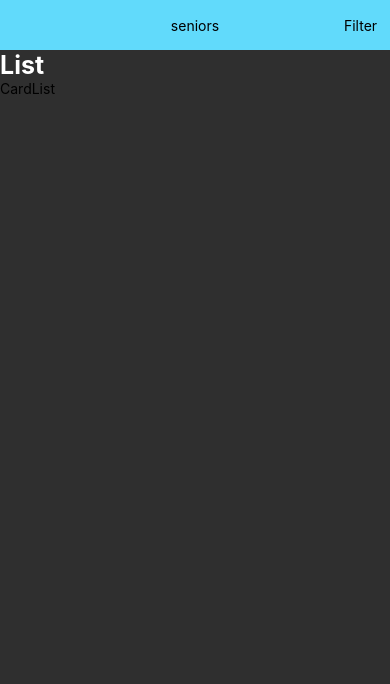
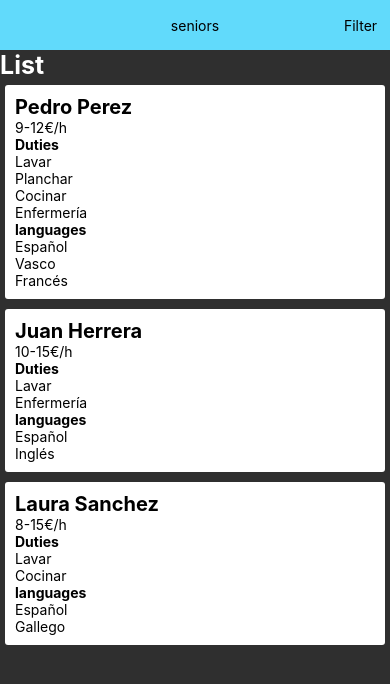
Before and after one commit to onebeyond/seniors-app, a React Native app: screen / in a window 390 px wide. Shown: the top 684 px of the page. Built offline with nearby package versions, Linux system fonts and the light colour scheme.

Commit message:
Implementing CardList. WIP

```diff
--- a/App.js
+++ b/App.js
@@ -59,7 +59,7 @@ export default class App extends Component<Props> {
             {this.state.loading && <Text style={{color: '#fff'}}>loading..</Text>}
             {this.state.error && <Text style={{color: '#fff'}}>error</Text>}
             {this.state.filterOpen && <Filter/>}
-            {!this.state.filterOpen && <CardList/>}
+            {!this.state.filterOpen && <CardList data={this.state.data}/>}
           </View>
         </View>
       </SafeAreaView>
--- a/src/components/CardList.js
+++ b/src/components/CardList.js
@@ -8,17 +8,37 @@ import {
 
 const {height, width} = Dimensions.get('window');
 
-const CardList = () =>
+const CardList = ({ data }) =>
 	<View style={styles.main}>
-		<Text>CardList</Text>
+		{data.map(
+			(assistant) =>
+			<View key={assistant.personal.id} style={styles.card}>
+				<Text style={{fontWeight: 'bold', fontSize: 20}}>
+					{assistant.personal.name}
+				</Text>
+				<Text>{assistant.price.range.from}-{assistant.price.range.to}{assistant.price.currency}/h</Text>
+				<Text style={{fontWeight: 'bold'}}>Duties</Text>
+				{assistant.skills.duties.map((duty) => <Text key={assistant.personal.id+duty+'duty'}>{duty}</Text>)}
+				<Text style={{fontWeight: 'bold'}}>languages</Text>
+				{assistant.skills.languages.map((lang) => <Text key={assistant.personal.id+lang+'lang'}>{lang}</Text>)}
+				</View>
+			)
+		}
 	</View>
 
 const styles = StyleSheet.create({
-  main:{
+  main: {
     backgroundColor: '#2f2f2f',
     flex: 1,
     width: width
-  }
+	},
+	card: {
+    backgroundColor: '#fff',
+    margin: 5,
+    borderRadius: 3,
+    minHeight: 50,
+    padding: 10
+  },
 });
 
 export default CardList;
```
